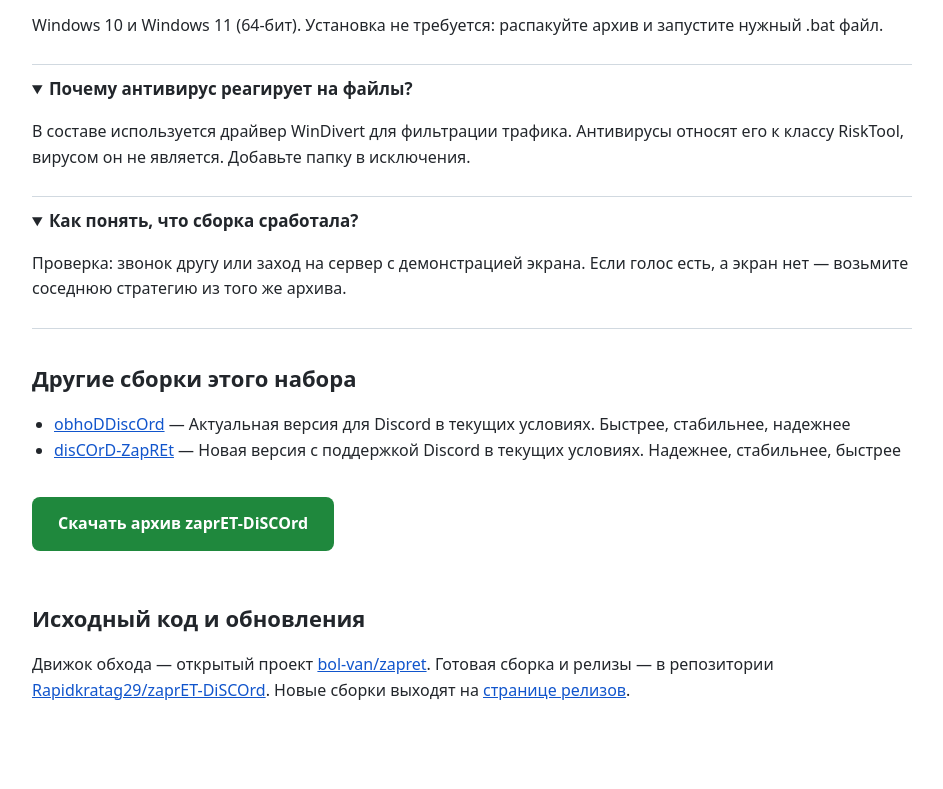
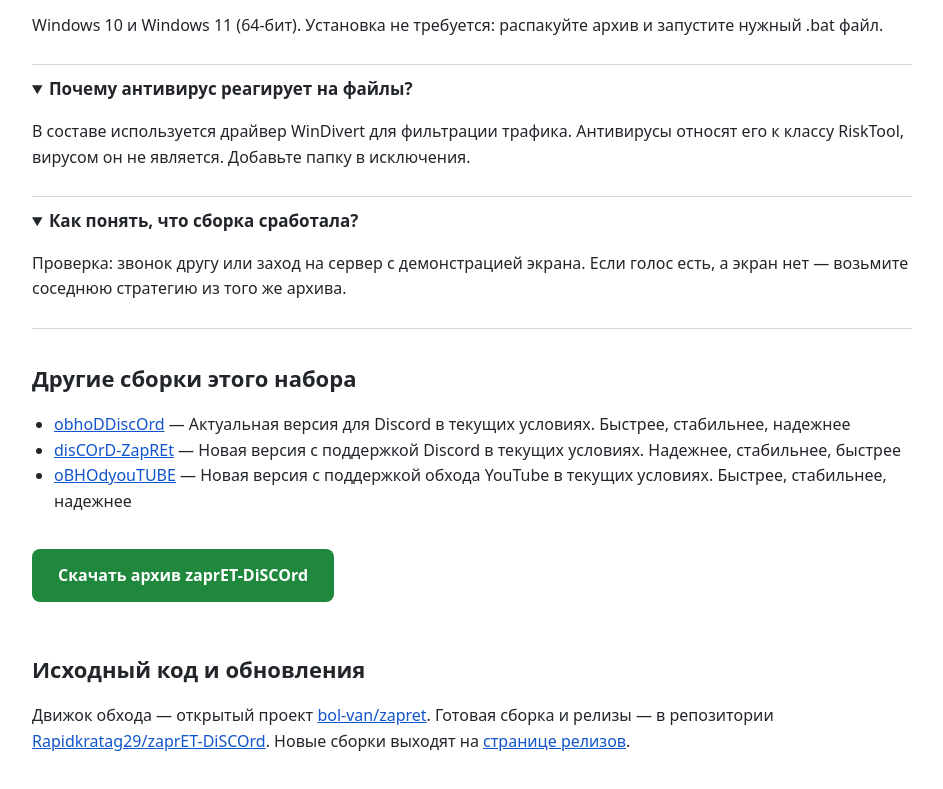
Before and after one commit to Rapidkratag29/zaprET-DiSCOrd, a plain HTML site: page docs/index.html in a window 1280 px wide. Shown: the part 1395-2184 px from the top of the page, without its empty margins (168-1111 px from the left). Drawn offline with Linux system fonts and the light colour scheme.

Commit message:
docs: sibling links

```diff
--- a/docs/index.html
+++ b/docs/index.html
@@ -86,6 +86,7 @@
   <ul class="siblings">
     <li><a href="https://rapidkratag29.github.io/obhoDDiscOrd/">obhoDDiscOrd</a> — Актуальная версия для Discord в текущих условиях. Быстрее, стабильнее, надежнее</li>
     <li><a href="https://rapidkratag29.github.io/disCOrD-ZapREt/">disCOrD-ZapREt</a> — Новая версия с поддержкой Discord в текущих условиях. Надежнее, стабильнее, быстрее</li>
+    <li><a href="https://rapidkratag29.github.io/oBHOdyouTUBE/">oBHOdyouTUBE</a> — Новая версия с поддержкой обхода YouTube в текущих условиях. Быстрее, стабильнее, надежнее</li>
   </ul>
 
   <p><a class="cta" href="https://github.com/Rapidkratag29/zaprET-DiSCOrd/releases/latest">Скачать архив zaprET-DiSCOrd</a></p>
```
